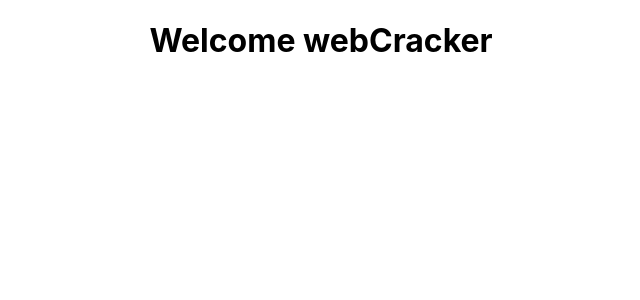
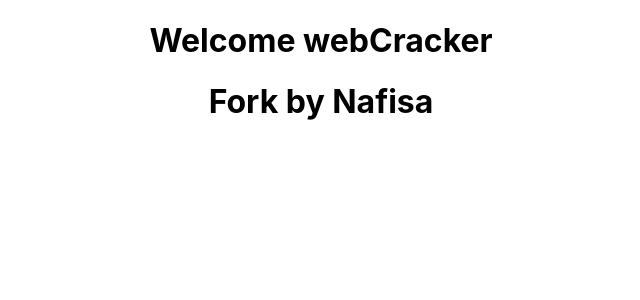
Before and after one commit to rawfoon/Hospital-management-client, a React (Create React App) app: page / in a window 1280 px wide. Shown: the top 300 px of the page, without its empty margins (319-959 px from the left). Built offline with nearby package versions, Linux system fonts and the light colour scheme.

Commit message:
fork by nafisa

```diff
--- a/src/App.js
+++ b/src/App.js
@@ -5,6 +5,7 @@ function App() {
   return (
     <div className="App">
      <h1> Welcome webCracker</h1>
+     <h1> Fork by Nafisa</h1>
     </div>
   );
 }
```
